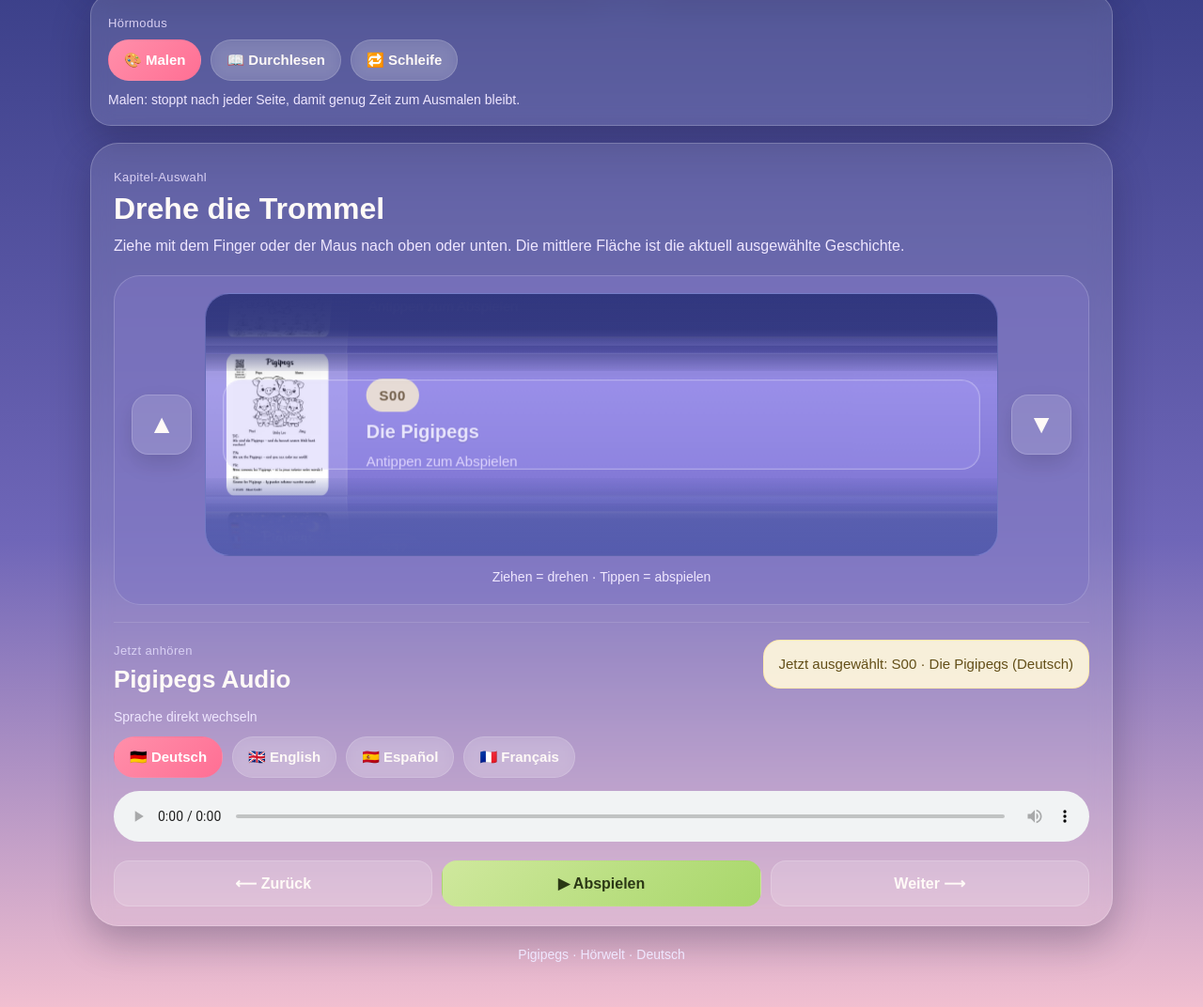
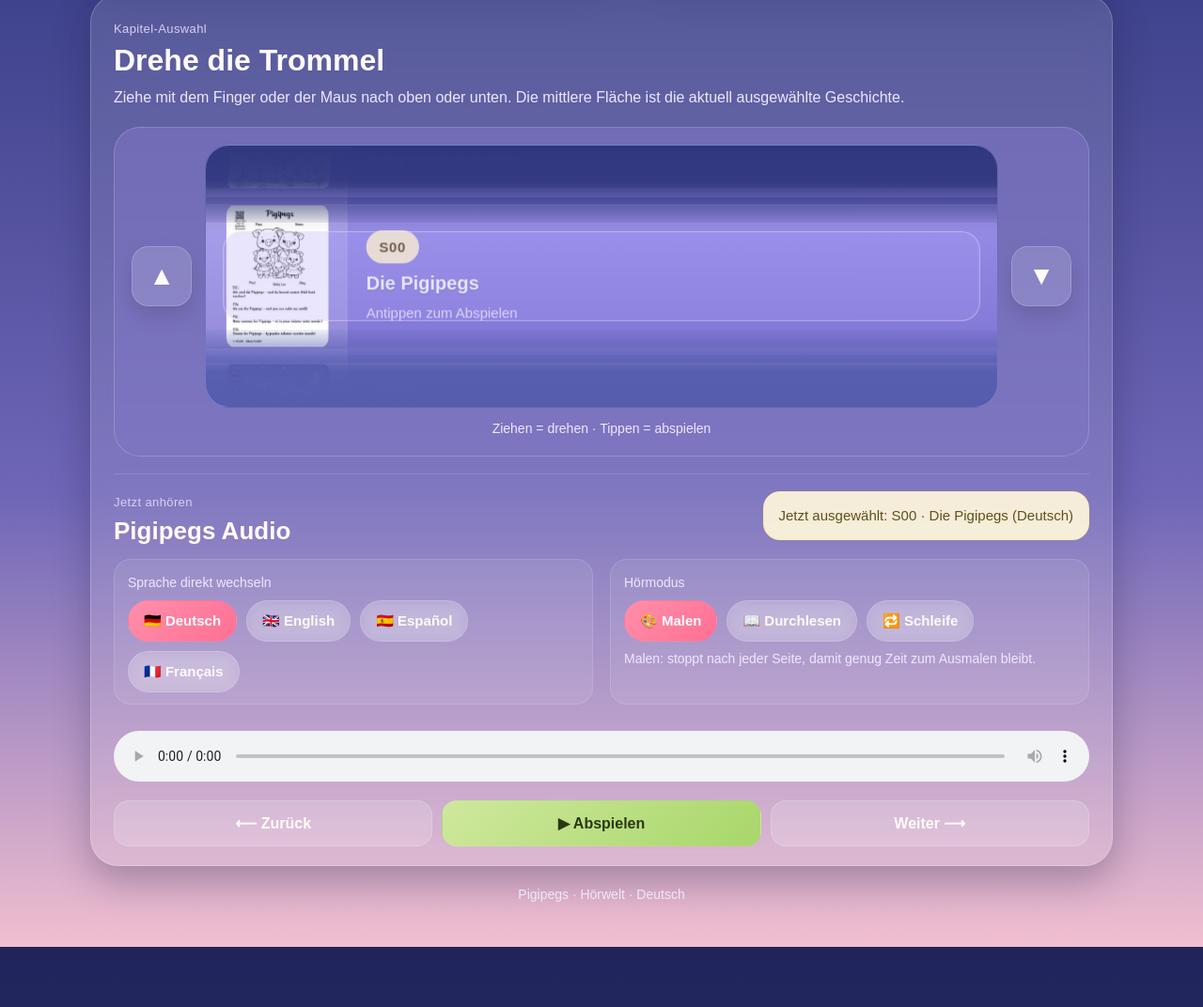
Before and after one commit to Pigipegs/pigipegs, a Jekyll site: the page book01/audio.html, which Jekyll copies as it is, in a window 1280 px wide, cut to the strip 704-1776 px from the top of the page. Shown: the whole strip at 94% size. Built offline with Jekyll 4.4.1, drawn with Linux system fonts in a browser that asks for light colours; after the commit the page ends 1712 px from its top, so only the background shows below that.

Commit message:
Update audio.html

```diff
--- a/book01/audio.html
+++ b/book01/audio.html
@@ -171,7 +171,6 @@
 
     .hero-panel,
     .cover-box,
-    .modes-panel,
     .audio-stage{
       background:var(--panel);
       border:1px solid var(--border);
@@ -236,57 +235,6 @@
     .cover-note{
       margin:12px 6px 2px;
       text-align:center;
-      color:var(--muted);
-      font-size:14px;
-      line-height:1.5;
-    }
-
-    .top-mode-row{
-      position:relative;
-      z-index:2;
-      display:grid;
-      grid-template-columns:1fr;
-      gap:18px;
-      margin-bottom:18px;
-    }
-
-    .modes-panel{
-      border-radius:var(--radius-lg);
-      padding:18px 18px 16px;
-    }
-
-    .mode-bar,
-    .player-language-bar{
-      display:flex;
-      gap:10px;
-      flex-wrap:wrap;
-      margin-top:10px;
-    }
-
-    .mode-bar button,
-    .player-language-bar button{
-      border:none;
-      border-radius:999px;
-      padding:12px 16px;
-      font-weight:bold;
-      font-size:15px;
-      background:rgba(255,255,255,0.14);
-      color:var(--text);
-      border:1px solid rgba(255,255,255,0.16);
-      cursor:pointer;
-      backdrop-filter:blur(8px);
-    }
-
-    .mode-bar .active,
-    .player-language-bar .active{
-      background:linear-gradient(135deg, var(--pink), var(--pink-dark));
-      color:#fff;
-      border-color:transparent;
-    }
-
-    .mode-help,
-    .player-language-label{
-      margin-top:10px;
       color:var(--muted);
       font-size:14px;
       line-height:1.5;
@@ -541,6 +489,63 @@
       font-size:15px;
     }
 
+    .player-top-tools{
+      display:grid;
+      grid-template-columns:1fr 1fr;
+      gap:18px;
+      margin-bottom:14px;
+    }
+
+    .player-tool-box{
+      background:rgba(255,255,255,0.08);
+      border:1px solid rgba(255,255,255,0.12);
+      border-radius:18px;
+      padding:14px 14px 12px;
+    }
+
+    .player-language-label,
+    .player-mode-label{
+      color:var(--muted);
+      font-size:14px;
+      line-height:1.5;
+      margin-bottom:8px;
+    }
+
+    .player-language-bar,
+    .player-mode-bar{
+      display:flex;
+      gap:10px;
+      flex-wrap:wrap;
+    }
+
+    .player-language-bar button,
+    .player-mode-bar button{
+      border:none;
+      border-radius:999px;
+      padding:12px 16px;
+      font-weight:bold;
+      font-size:15px;
+      background:rgba(255,255,255,0.14);
+      color:var(--text);
+      border:1px solid rgba(255,255,255,0.16);
+      cursor:pointer;
+      backdrop-filter:blur(8px);
+    }
+
+    .player-language-bar .active,
+    .player-mode-bar .active{
+      background:linear-gradient(135deg, var(--pink), var(--pink-dark));
+      color:#fff;
+      border-color:transparent;
+    }
+
+    .mode-help{
+      margin-top:8px;
+      color:var(--muted);
+      font-size:14px;
+      line-height:1.5;
+    }
+
     audio{
       width:100%;
       margin:14px 0 16px;
@@ -588,7 +593,8 @@
     }
 
     @media (max-width: 980px){
-      .hero{
+      .hero,
+      .player-top-tools{
         grid-template-columns:1fr;
       }
     }
@@ -596,7 +602,6 @@
     @media (max-width: 720px){
       .hero-panel,
       .cover-box,
-      .modes-panel,
       .audio-stage{
         padding:18px;
       }
@@ -691,11 +696,13 @@
         margin-top:10px;
       }
 
-      .player-language-bar{
+      .player-language-bar,
+      .player-mode-bar{
         gap:8px;
       }
 
-      .player-language-bar button{
+      .player-language-bar button,
+      .player-mode-bar button{
         padding:9px 12px;
         font-size:13px;
       }
@@ -757,20 +764,6 @@
       </div>
     </section>
 
-    <section class="top-mode-row">
-      <div class="modes-panel">
-        <div class="eyebrow" id="modeTitle">Hörmodus</div>
-        <div class="mode-bar">
-          <button type="button" class="active" data-mode="paint" id="modePaint">🎨 Malen</button>
-          <button type="button" data-mode="continue" id="modeContinue">📖 Durchlesen</button>
-          <button type="button" data-mode="loop" id="modeLoop">🔁 Schleife</button>
-        </div>
-        <div class="mode-help" id="modeHelp">
-          Malen: stoppt nach jeder Seite, damit genug Zeit zum Ausmalen bleibt.
-        </div>
-      </div>
-    </section>
-
     <section class="audio-stage">
       <div class="eyebrow" id="stageEyebrow">Kapitel-Auswahl</div>
       <h2 class="stage-title" id="stageTitle">Drehe die Trommel</h2>
@@ -804,13 +797,27 @@
           <div class="status" id="statusBox">Noch nichts ausgewählt.</div>
         </div>
 
-        <div class="player-language">
+        <div class="player-top-tools">
+          <div class="player-tool-box">
             <div class="player-language-label" id="playerLanguageLabel">Sprache direkt wechseln</div>
             <div class="player-language-bar">
               <button class="active" type="button" data-lang="de">🇩🇪 Deutsch</button>
               <button type="button" data-lang="en">🇬🇧 English</button>
               <button type="button" data-lang="es">🇪🇸 Español</button>
               <button type="button" data-lang="fr">🇫🇷 Français</button>
+            </div>
+          </div>
+
+          <div class="player-tool-box">
+            <div class="player-mode-label" id="modeTitle">Hörmodus</div>
+            <div class="player-mode-bar">
+              <button type="button" class="active" data-mode="paint" id="modePaint">🎨 Malen</button>
+              <button type="button" data-mode="continue" id="modeContinue">📖 Durchlesen</button>
+              <button type="button" data-mode="loop" id="modeLoop">🔁 Schleife</button>
+            </div>
+            <div class="mode-help" id="modeHelp">
+              Malen: stoppt nach jeder Seite, damit genug Zeit zum Ausmalen bleibt.
+            </div>
           </div>
         </div>
 
@@ -1014,7 +1021,7 @@
     const playPauseBtn = document.getElementById("playPauseBtn");
 
     const playerLanguageButtons = document.querySelectorAll(".player-language-bar button");
-    const modeButtons = document.querySelectorAll(".mode-bar button");
+    const modeButtons = document.querySelectorAll(".player-mode-bar button");
 
     const drumWrap = document.getElementById("drumWrap");
     const drumCylinder = document.getElementById("drumCylinder");
```
Lines whose indentation alone changed are shown as unchanged.
